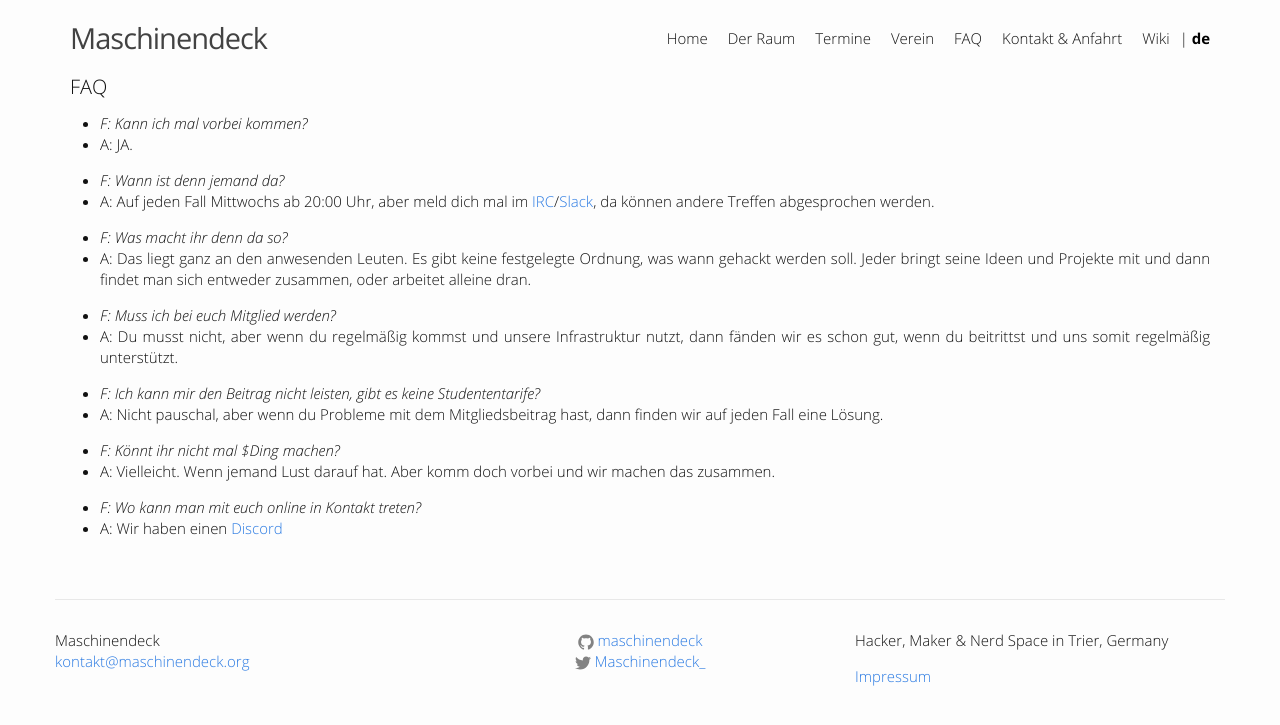
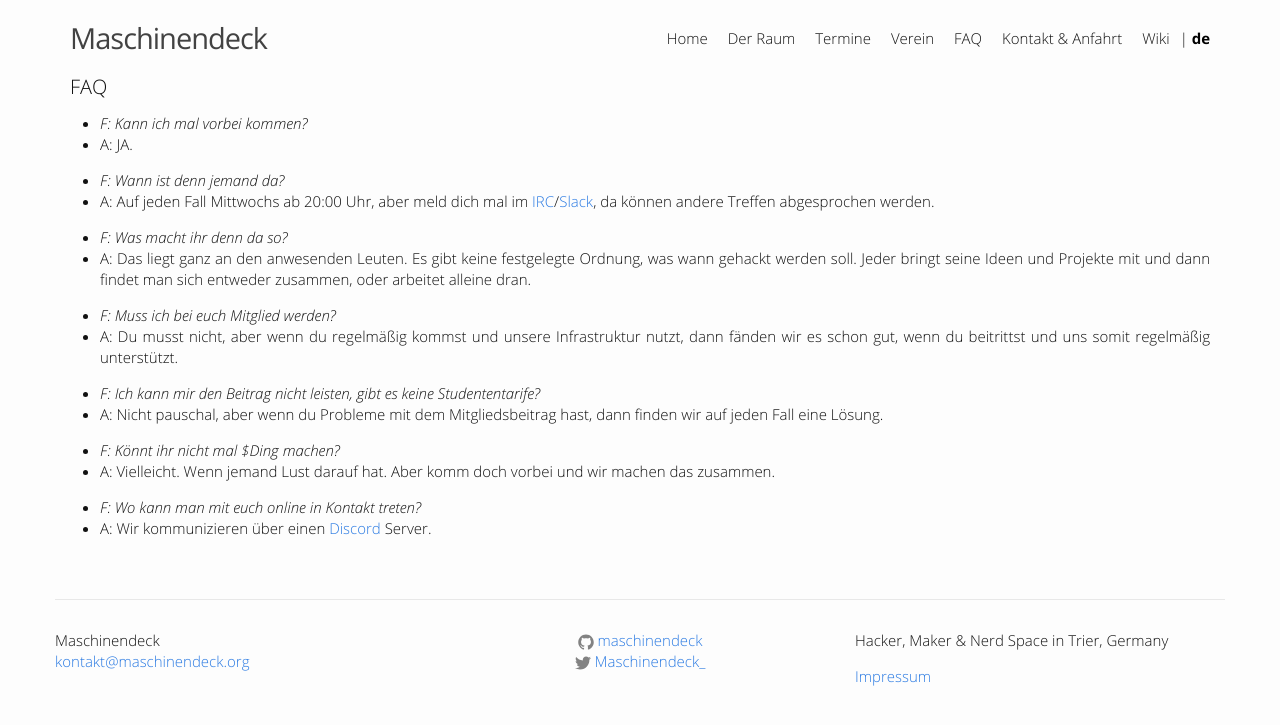
Before and after one commit to maschinendeck/maschinendeck.github.io, a Jekyll site: the page built from faq.md, in a window 1280 px wide. Shown: the top 725 px of the page. Built offline with Jekyll 4.4.1, drawn with Linux system fonts in a browser that asks for light colours.

Commit message:
fixed discord link

```diff
--- a/faq.md
+++ b/faq.md
@@ -27,4 +27,4 @@
 * A: Vielleicht. Wenn jemand Lust darauf hat. Aber komm doch vorbei und wir machen das zusammen.
 
 * *F: Wo kann man mit euch online in Kontakt treten?*
-* A: Wir haben einen <a href="https:/discord.gg/e5xYxA8">Discord</a>
+* A: Wir kommunizieren über einen <a href="https://discord.gg/e5xYxA8">Discord</a> Server.
```
